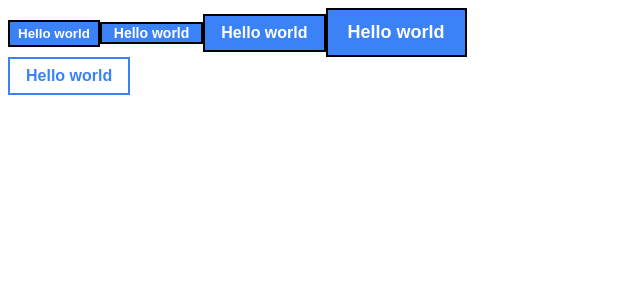
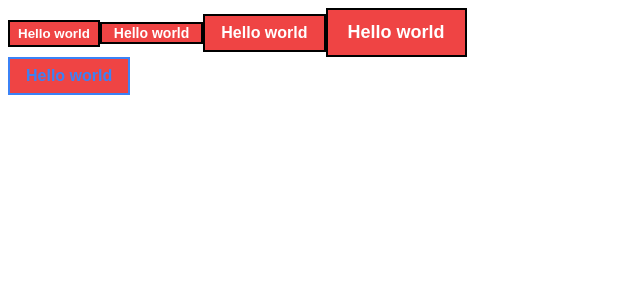
Before and after one commit to orkait/nitrogen, a React (Vite) app: page / in a window 1280 px wide. Shown: the top 300 px of the page, without its empty margins (0-640 px from the left). Built offline with nearby package versions, Linux system fonts and the light colour scheme.

Commit message:
minor change on jit

```diff
--- a/theme-jit/jit.css
+++ b/theme-jit/jit.css
@@ -48,10 +48,11 @@
 .border-none{border-style: none;}
 .rounded-0{border-radius: 0px;}
 .font-bold{font-weight: 700;}
+.pt-10{padding-top: 40px;}
 .shadow-md{box-shadow: 1px 1px 8px 0px #cbd5e0;}
 .pt-0{padding-top: 0px;}
 .border-transparent{border-color: transparent;}
 .rounded-6{border-radius: 6px;}
-@media (min-width: 768px){
-.md\:bg-red-500{background-color: #ef4444;}
+@media (min-width: 640px){
+.sm\:bg-red-500{background-color: #ef4444;}
 }
--- a/theme-jit/jit.ts
+++ b/theme-jit/jit.ts
@@ -141,4 +141,4 @@ export function jitCSS() {
 }
 
 const css = jitCSS();
-fs.writeFileSync('./jit.css', css);
+fs.writeFileSync('jit.css', css);
```
